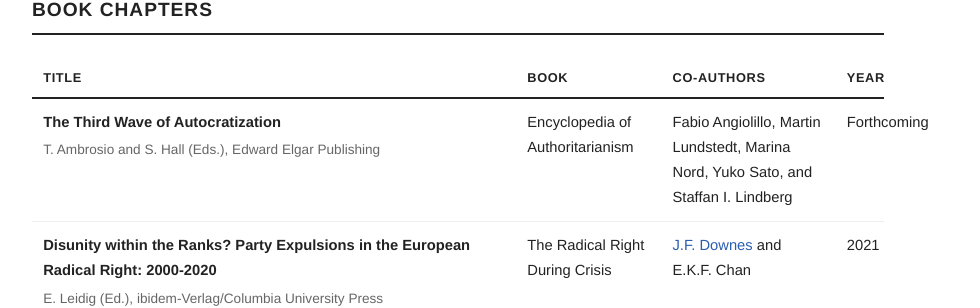
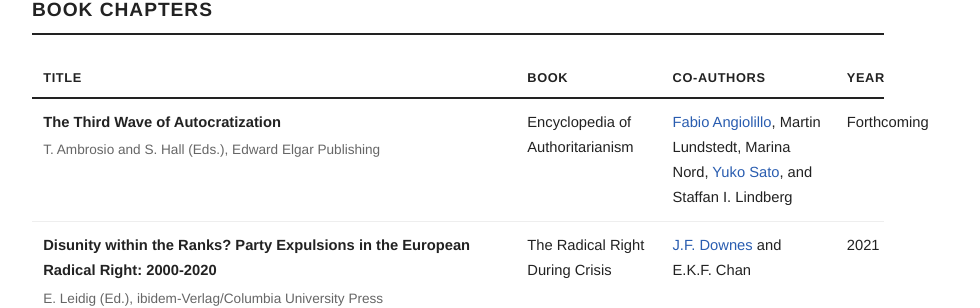
Before and after one commit to felixwiebrecht/felixwiebrecht.github.io, a Jekyll site: the page built from _pages/research.md, in a window 1280 px wide and 900 px high, scrolled down 2369 px. Shown: the part 146-454 px from the top of the window, without its empty margins (182-1162 px from the left). Built offline with Jekyll 4.4.1, drawn with Linux system fonts in a browser that asks for light colours; part of the change alters nothing that is shown.

```diff
--- a/_data/publications.yml
+++ b/_data/publications.yml
@@ -100,7 +100,7 @@ published:
 # Book Chapters
 book_chapters:
   - title: "The Third Wave of Autocratization"
-    coauthors: "Fabio Angiolillo, Martin Lundstedt, Marina Nord, Yuko Sato, and Staffan I. Lindberg"
+    coauthors: "<a href='https://www.fangiolillo.com/' target='_blank'>Fabio Angiolillo</a>, Martin Lundstedt, Marina Nord, <a href='https://yukosato.github.io/' target='_blank'>Yuko Sato</a>, and Staffan I. Lindberg"
     year: "Forthcoming"
     book: "Encyclopedia of Authoritarianism"
     editors: "T. Ambrosio and S. Hall (Eds.)"
```
